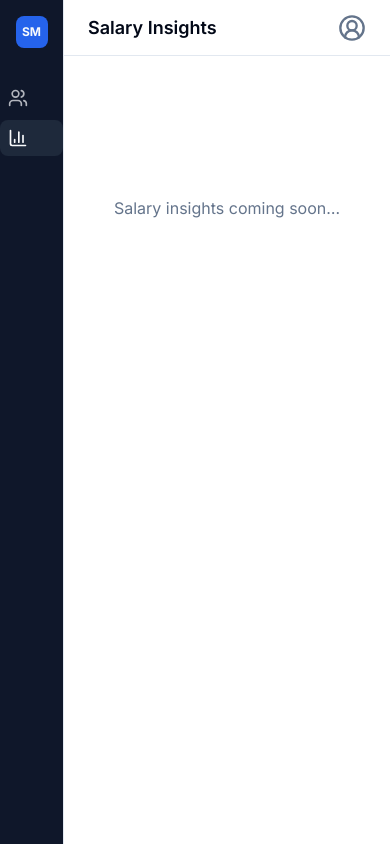
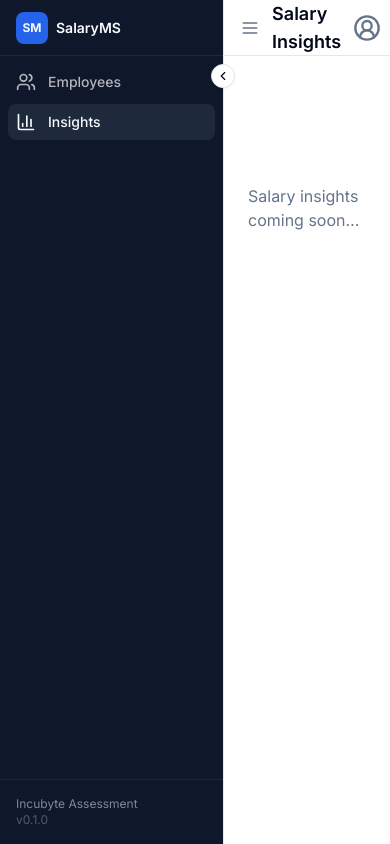
Before and after one commit to ahrafk/incubyte-assessment, a Next.js app in the folder frontend/: page /insights in a window 390 px wide. Built offline with nearby package versions, Linux system fonts and the light colour scheme.

Commit message:
feat(frontend): implement app layout with sidebar navigation
Collapsible sidebar with smooth width transition, active-link
highlighting, and collapse toggle button. SidebarContext shares
collapsed state between Sidebar and Header. Menu button exposed
on mobile via Header.

```diff
--- a/frontend/src/app/layout.tsx
+++ b/frontend/src/app/layout.tsx
@@ -1,6 +1,7 @@
 import type { Metadata } from "next";
 import { Inter } from "next/font/google";
 import { Toaster } from "sonner";
+import { SidebarProvider } from "@/components/layout/SidebarContext";
 import Sidebar from "@/components/layout/Sidebar";
 import Header from "@/components/layout/Header";
 import "./globals.css";
@@ -20,13 +21,15 @@ export default function RootLayout({
   return (
     <html lang="en">
       <body className={inter.className}>
-        <div className="flex h-screen overflow-hidden bg-background">
-          <Sidebar />
-          <div className="flex flex-1 flex-col overflow-hidden">
-            <Header />
-            <main className="flex-1 overflow-y-auto p-6">{children}</main>
+        <SidebarProvider>
+          <div className="flex h-screen overflow-hidden bg-background">
+            <Sidebar />
+            <div className="flex min-w-0 flex-1 flex-col overflow-hidden">
+              <Header />
+              <main className="flex-1 overflow-y-auto p-6">{children}</main>
+            </div>
           </div>
-        </div>
+        </SidebarProvider>
         <Toaster richColors position="top-right" />
       </body>
     </html>
--- a/frontend/src/components/layout/Header.tsx
+++ b/frontend/src/components/layout/Header.tsx
@@ -1,7 +1,9 @@
 "use client";
 
 import { usePathname } from "next/navigation";
-import { CircleUserRound } from "lucide-react";
+import { CircleUserRound, Menu } from "lucide-react";
+import { cn } from "@/lib/utils";
+import { useSidebar } from "./SidebarContext";
 
 const pageTitles: Record<string, string> = {
   "/employees": "Employees",
@@ -10,13 +12,27 @@ const pageTitles: Record<string, string> = {
 
 export default function Header() {
   const pathname = usePathname();
+  const { toggle } = useSidebar();
   const title =
     Object.entries(pageTitles).find(([key]) => pathname.startsWith(key))?.[1] ??
     "Dashboard";
 
   return (
-    <header className="flex h-14 items-center justify-between border-b bg-white px-6">
-      <h1 className="text-lg font-semibold text-foreground">{title}</h1>
+    <header className="flex h-14 shrink-0 items-center justify-between border-b bg-white px-4 md:px-6">
+      <div className="flex items-center gap-3">
+        <button
+          onClick={toggle}
+          aria-label="Toggle sidebar"
+          className={cn(
+            "flex h-8 w-8 items-center justify-center rounded-md",
+            "text-muted-foreground transition-colors hover:bg-accent hover:text-foreground",
+            "md:hidden"
+          )}
+        >
+          <Menu className="h-5 w-5" />
+        </button>
+        <h1 className="text-lg font-semibold text-foreground">{title}</h1>
+      </div>
       <div className="flex items-center gap-2 text-sm text-muted-foreground">
         <CircleUserRound className="h-7 w-7" />
       </div>
--- a/frontend/src/components/layout/Sidebar.tsx
+++ b/frontend/src/components/layout/Sidebar.tsx
@@ -2,8 +2,9 @@
 
 import Link from "next/link";
 import { usePathname } from "next/navigation";
-import { BarChart3, Users } from "lucide-react";
+import { BarChart3, ChevronLeft, ChevronRight, Users } from "lucide-react";
 import { cn } from "@/lib/utils";
+import { useSidebar } from "./SidebarContext";
 
 const navItems = [
   { href: "/employees", label: "Employees", icon: Users },
@@ -12,42 +13,70 @@ const navItems = [
 
 export default function Sidebar() {
   const pathname = usePathname();
+  const { collapsed, toggle } = useSidebar();
 
   return (
-    <aside className="flex h-screen w-16 flex-col items-center border-r bg-sidebar py-4 md:w-56 md:items-start md:px-4">
-      <div className="mb-8 flex items-center gap-2 px-2">
-        <div className="flex h-8 w-8 items-center justify-center rounded-lg bg-primary">
+    <aside
+      className={cn(
+        "relative flex h-screen flex-col border-r bg-sidebar transition-all duration-200",
+        collapsed ? "w-16" : "w-56"
+      )}
+    >
+      {/* Logo */}
+      <div className="flex h-14 items-center gap-2 border-b border-sidebar-border px-4">
+        <div className="flex h-8 w-8 shrink-0 items-center justify-center rounded-lg bg-primary">
           <span className="text-xs font-bold text-primary-foreground">SM</span>
         </div>
-        <span className="hidden text-sm font-semibold text-sidebar-foreground md:block">
-          SalaryMS
-        </span>
+        {!collapsed && (
+          <span className="text-sm font-semibold text-sidebar-foreground">SalaryMS</span>
+        )}
       </div>
 
-      <nav className="flex w-full flex-1 flex-col gap-1">
-        {navItems.map(({ href, label, icon: Icon }) => (
+      {/* Nav */}
+      <nav className="flex flex-1 flex-col gap-1 overflow-hidden p-2">
+        {navItems.map(({ href, label, icon: Icon }) => {
+          const active = pathname.startsWith(href);
+          return (
             <Link
               key={href}
               href={href}
+              title={collapsed ? label : undefined}
               className={cn(
                 "flex items-center gap-3 rounded-lg px-2 py-2 text-sm font-medium transition-colors",
                 "text-sidebar-foreground/70 hover:bg-sidebar-accent hover:text-sidebar-foreground",
-              pathname.startsWith(href) &&
-                "bg-sidebar-accent text-sidebar-foreground"
+                active && "bg-sidebar-accent text-sidebar-foreground"
               )}
             >
               <Icon className="h-5 w-5 shrink-0" />
-            <span className="hidden md:block">{label}</span>
+              {!collapsed && <span>{label}</span>}
             </Link>
-        ))}
+          );
+        })}
       </nav>
 
-      <div className="hidden w-full border-t border-sidebar-border pt-4 md:block">
-        <p className="px-2 text-xs text-sidebar-foreground/50">
-          Incubyte Assessment
-        </p>
-        <p className="px-2 text-xs text-sidebar-foreground/30">v0.1.0</p>
+      {/* Footer */}
+      {!collapsed && (
+        <div className="border-t border-sidebar-border p-4">
+          <p className="text-xs text-sidebar-foreground/50">Incubyte Assessment</p>
+          <p className="text-xs text-sidebar-foreground/30">v0.1.0</p>
         </div>
+      )}
+
+      {/* Collapse toggle */}
+      <button
+        onClick={toggle}
+        aria-label={collapsed ? "Expand sidebar" : "Collapse sidebar"}
+        className={cn(
+          "absolute -right-3 top-16 z-10 flex h-6 w-6 items-center justify-center",
+          "rounded-full border bg-background shadow-sm transition-colors hover:bg-accent"
+        )}
+      >
+        {collapsed ? (
+          <ChevronRight className="h-3.5 w-3.5" />
+        ) : (
+          <ChevronLeft className="h-3.5 w-3.5" />
+        )}
+      </button>
     </aside>
   );
 }
--- /dev/null
+++ b/frontend/src/components/layout/SidebarContext.tsx
@@ -0,0 +1,26 @@
+"use client";
+
+import { createContext, useContext, useState } from "react";
+
+interface SidebarContextValue {
+  collapsed: boolean;
+  toggle: () => void;
+}
+
+const SidebarContext = createContext<SidebarContextValue>({
+  collapsed: false,
+  toggle: () => {},
+});
+
+export function SidebarProvider({ children }: { children: React.ReactNode }) {
+  const [collapsed, setCollapsed] = useState(false);
+  return (
+    <SidebarContext.Provider value={{ collapsed, toggle: () => setCollapsed((c) => !c) }}>
+      {children}
+    </SidebarContext.Provider>
+  );
+}
+
+export function useSidebar() {
+  return useContext(SidebarContext);
+}
```
Lines whose indentation alone changed are shown as unchanged.
